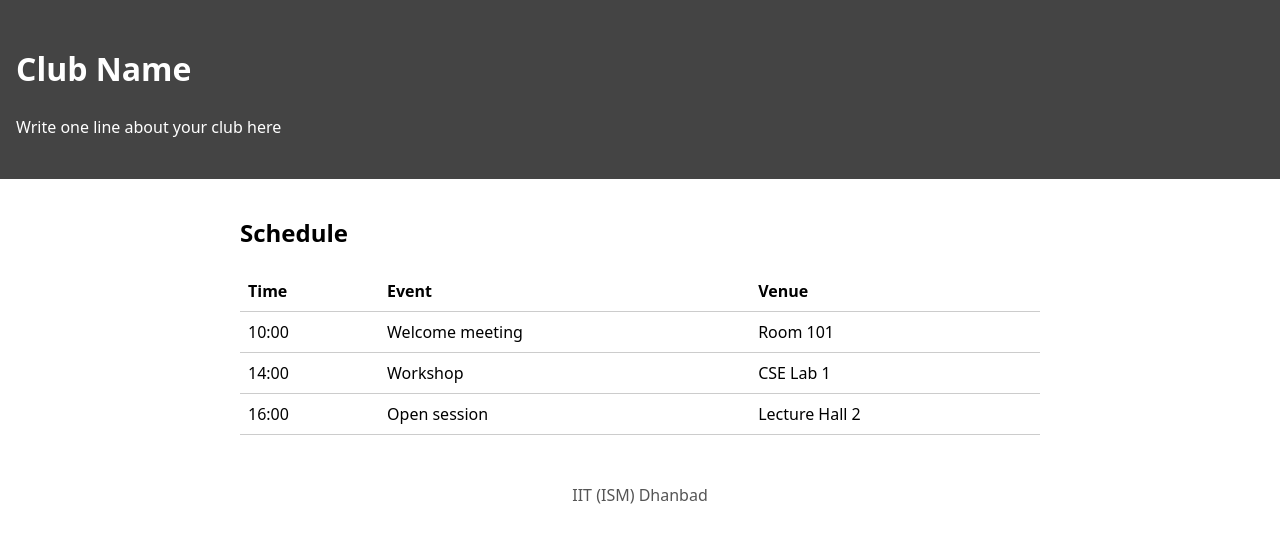
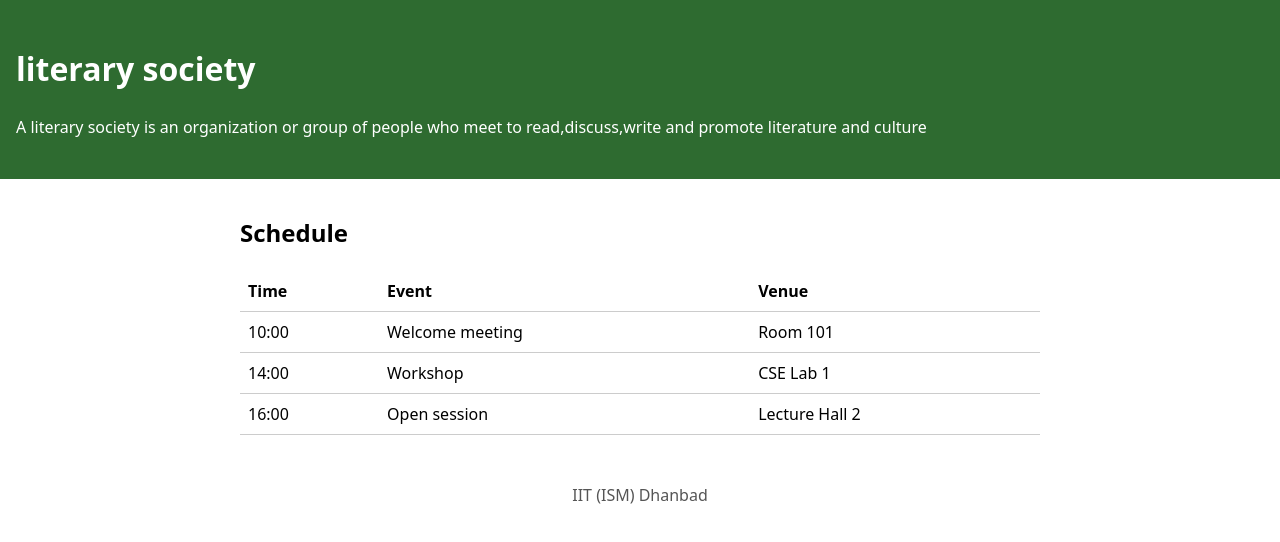
Before and after one commit to LingojuGoutham/literary-society, a plain HTML site: page index.html in a window 1280 px wide. Drawn offline with Linux system fonts and the light colour scheme.

Commit message:
Add literary society and #2e6b30

```diff
--- a/index.html
+++ b/index.html
@@ -3,13 +3,13 @@
 <head>
   <meta charset="UTF-8">
   <meta name="viewport" content="width=device-width, initial-scale=1">
-  <title>Club Name | IIT (ISM) Dhanbad</title>
+  <title>literary society | IIT (ISM) Dhanbad</title>
   <link rel="stylesheet" href="style.css">
 </head>
 <body>
   <header class="site-header">
-    <h1>Club Name</h1>
-    <p class="tagline">Write one line about your club here</p>
+    <h1>literary society</h1>
+    <p class="tagline">A literary society is an organization or group of people who meet to read,discuss,write and promote literature and culture</p>
   </header>
 
   <main>
--- a/style.css
+++ b/style.css
@@ -1,5 +1,5 @@
 body { margin: 0; font-family: system-ui, sans-serif; line-height: 1.5; }
-.site-header { background: #444444; color: white; padding: 1.5rem 1rem; }
+.site-header { background: #2e6b30; color: white; padding: 1.5rem 1rem; }
 main { max-width: 50rem; margin: 0 auto; padding: 1rem; }
 table { width: 100%; border-collapse: collapse; }
 th, td { text-align: left; padding: 0.5rem; border-bottom: 1px solid #ccc; }
```
